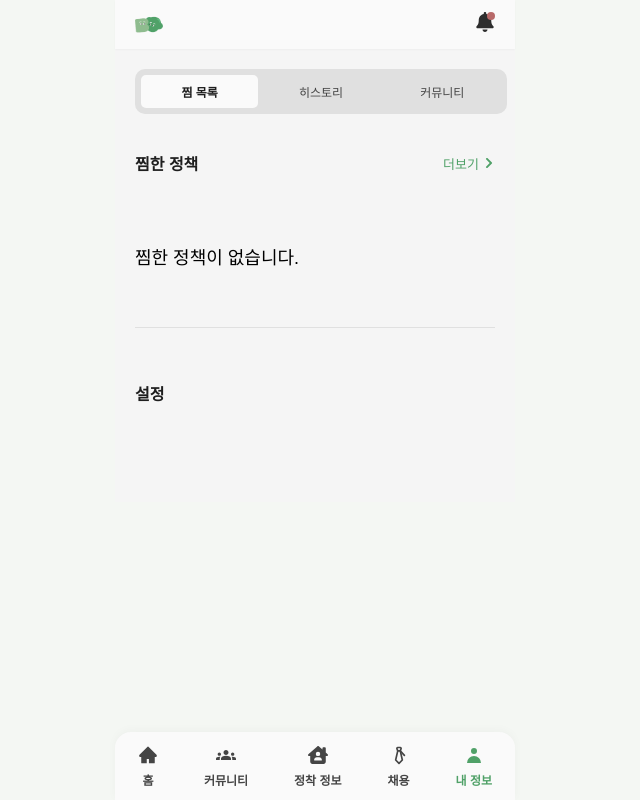
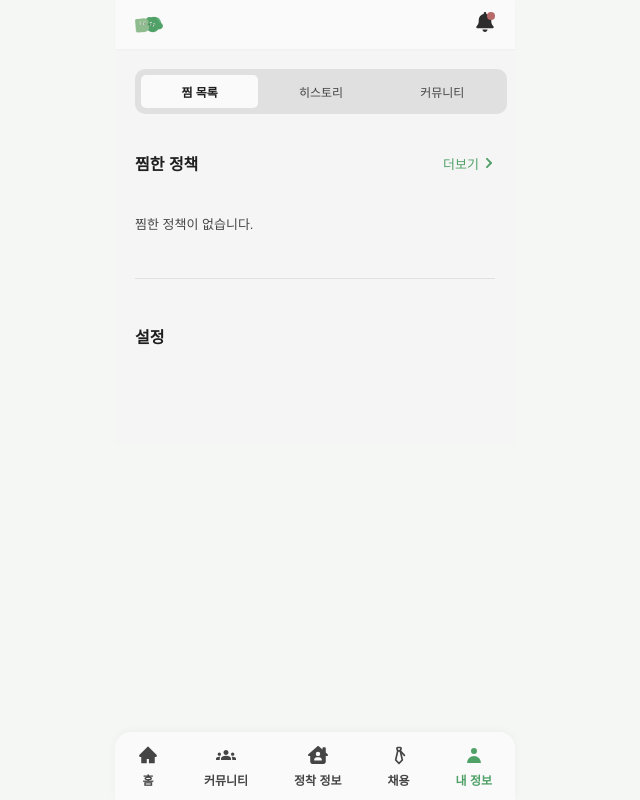
Before and after one commit to 1000hyehyang/burty-frontend, a React (Vite) app: page /profile in a window 1280 px wide. Shown: the whole page, without its empty margins (325-965 px from the left). Built offline with nearby package versions, Linux system fonts and the light colour scheme; a web font is replaced by a local one.

Commit message:
feat : 마이페이지 찜한 정책

```diff
--- a/src/App.tsx
+++ b/src/App.tsx
@@ -10,6 +10,7 @@ import CommunityPage from "./pages/CommunityPage";
 import CommunityDetailPage from "./pages/CommunityDetailPage";
 import JobsPage from "./pages/JobsPage";
 import MyPage from "./pages/MyPage";
+import BookmarkedPoliciesPage from "./pages/BookmarkedPoliciesPage";
 
 function App() {
   return (
@@ -25,6 +26,7 @@ function App() {
           <Route path="/community/:postId" element={<CommunityDetailPage />} />
           <Route path="/jobs" element={<JobsPage />} />
           <Route path="/profile" element={<MyPage />} />
+          <Route path="/profile/bookmarks" element={<BookmarkedPoliciesPage />} />
           {/* 앞으로 추가될 페이지들 */}
         </Route>
         <Route path="*" element={<Navigate to="/" replace />} />
--- a/src/components/Policy/PolicyCard.tsx
+++ b/src/components/Policy/PolicyCard.tsx
@@ -13,7 +13,6 @@ interface PolicyCardProps {
   dateRange: string;
   dday: string;
   isClosed?: boolean;
-  showBookmarkIcon?: boolean;
 }
 
 const Card = styled.div`
@@ -90,7 +89,6 @@ const PolicyCard = ({
   dateRange,
   dday,
   isClosed,
-  showBookmarkIcon = true,
 }: PolicyCardProps) => {
   const isBookmarked = useBookmarkStore((state) => state.isBookmarked(id));
   const toggleBookmark = useBookmarkStore((state) => state.toggleBookmark);
@@ -102,16 +100,13 @@ const PolicyCard = ({
           <Badge type="primary">{category}</Badge>
           <Badge type={isClosed ? "gray" : "positive"}>{dday}</Badge>
         </TagGroup>
-        {showBookmarkIcon && (
-          <BookmarkButton
+        <BookmarkButton
             $active={isBookmarked}
             onClick={() => toggleBookmark(id)}
           >
             {isBookmarked ? <FaBookmark /> : <FaRegBookmark />}
           </BookmarkButton>
-        )}
       </Header>
-
       <Title>{title}</Title>
       <Description>{description}</Description>
       <Info>일자리 &gt; {category} ｜ 고용노동부 ｜ 18~34세</Info>
--- a/src/components/Profile/MyBookmarkedPolicyList.tsx
+++ b/src/components/Profile/MyBookmarkedPolicyList.tsx
@@ -4,24 +4,39 @@ import PolicyCard from "../Policy/PolicyCard";
 import { dummyPolicies } from "../../mock/policies";
 import { useBookmarkStore } from "../../store/useBookmarkStore";
 
+interface Props {
+  expanded?: boolean; // 더보기 여부
+}
+
 const ListWrapper = styled.div`
-  margin-top: clamp(16px, 4vw, 24px);
+  display: flex;
+  flex-direction: column;
+  gap: 8px;
 `;
 
-const MyBookmarkedPolicyList = () => {
+const EmptyMessage = styled.p`
+  font-size: 13px;
+  color: var(--variable-collection-text-300);
+`;
+
+const MyBookmarkedPolicyList = ({ expanded = false }: Props) => {
   const bookmarkedIds = useBookmarkStore((state) => state.bookmarkedIds);
 
-  const bookmarkedPolicies = dummyPolicies
-    .filter((p) => bookmarkedIds.includes(p.id))
-    .slice(0, 2); // 마이페이지용: 최대 2개만
+  const bookmarkedPolicies = dummyPolicies.filter((p) =>
+    bookmarkedIds.includes(p.id)
+  );
+
+  const displayed = expanded
+    ? bookmarkedPolicies
+    : bookmarkedPolicies.slice(0, 2); // 마이페이지에서는 2개 제한
 
   return (
     <ListWrapper>
-      {bookmarkedPolicies.length === 0 ? (
-        <p>찜한 정책이 없습니다.</p>
+      {displayed.length === 0 ? (
+        <EmptyMessage>찜한 정책이 없습니다.</EmptyMessage>
       ) : (
-        bookmarkedPolicies.map((policy) => (
-          <PolicyCard key={policy.id} {...policy} showBookmarkIcon={false} />
+        displayed.map((policy) => (
+          <PolicyCard key={policy.id} {...policy} />
         ))
       )}
     </ListWrapper>
--- /dev/null
+++ b/src/pages/BookmarkedPoliciesPage.tsx
@@ -0,0 +1,35 @@
+// 📄 pages/BookmarkedPoliciesPage.tsx
+import styled from "styled-components";
+import { dummyPolicies } from "../mock/policies";
+import { useBookmarkStore } from "../store/useBookmarkStore";
+import PolicyCard from "../components/Policy/PolicyCard";
+import SectionTitle from "../components/Common/SectionTitle";
+
+const Wrapper = styled.div`
+  display: flex;
+  flex-direction: column;
+  gap: 16px;
+`;
+
+const BookmarkedPoliciesPage = () => {
+  const bookmarkedIds = useBookmarkStore((state) => state.bookmarkedIds);
+
+  const bookmarkedPolicies = dummyPolicies.filter((p) =>
+    bookmarkedIds.includes(p.id)
+  );
+
+  return (
+    <Wrapper>
+      <SectionTitle title="찜한 정책 목록" />
+      {bookmarkedPolicies.length === 0 ? (
+        <p>찜한 정책이 없습니다.</p>
+      ) : (
+        bookmarkedPolicies.map((policy) => (
+          <PolicyCard key={policy.id} {...policy} />
+        ))
+      )}
+    </Wrapper>
+  );
+};
+
+export default BookmarkedPoliciesPage;
--- a/src/pages/MyPage.tsx
+++ b/src/pages/MyPage.tsx
@@ -1,43 +1,43 @@
 // 📄 pages/MyPage.tsx
 import styled from "styled-components";
+import { useNavigate } from "react-router-dom";
 import CategoryTabs from "../components/Common/CategoryTabs";
 import SectionTitle from "../components/Common/SectionTitle";
 import MyBookmarkedPolicyList from "../components/Profile/MyBookmarkedPolicyList";
-
-const Wrapper = styled.div`
-  display: flex;
-  flex-direction: column;
-  gap: 24px;
-`;
 
 const Divider = styled.hr`
   border: none;
   height: 1px;
   background: var(--variable-collection-bg-300);
-  margin: 16px 0;
+  margin: 8px 0;
 `;
 
 const MyPage = () => {
+  const navigate = useNavigate();
   const categories = ["찜 목록", "히스토리", "커뮤니티"];
-  const selected = "찜 목록"; // 상태로 바꿀 수도 있음
+  const selected = "찜 목록";
 
   return (
-    <Wrapper>
-      {/* 마이 정보 카드 컴포넌트도 이후 추가 가능 */}
+    <>
+      {/* 추후 마이 정보 카드 컴포넌트도 여기에 삽입 */}
       <CategoryTabs
         categories={categories}
         selected={selected}
         onSelect={(v) => console.log(v)}
       />
 
-      <SectionTitle title="찜한 정책" showMoreButton />
+      <SectionTitle
+        title="찜한 정책"
+        showMoreButton
+        onClickMore={() => navigate("/profile/bookmarks")}
+      />
       <MyBookmarkedPolicyList />
 
       <Divider />
 
       <SectionTitle title="설정" />
-      {/* 개인정보수정, 로그아웃, 회원탈퇴 컴포넌트도 여기에 삽입 */}
-    </Wrapper>
+      {/* 개인정보수정, 로그아웃, 회원탈퇴 UI 추가 예정 */}
+    </>
   );
 };
 
```
